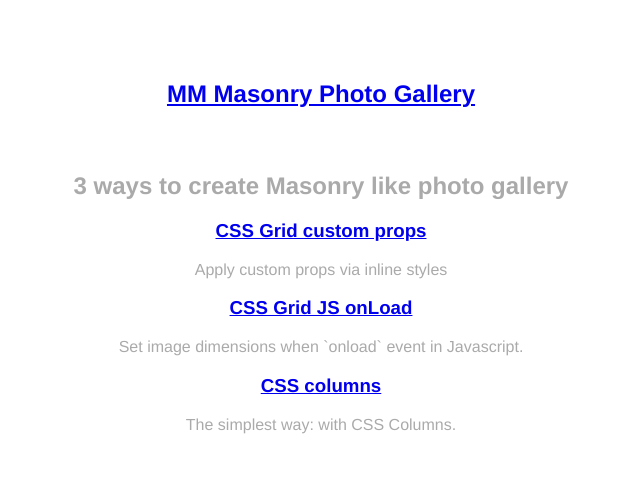
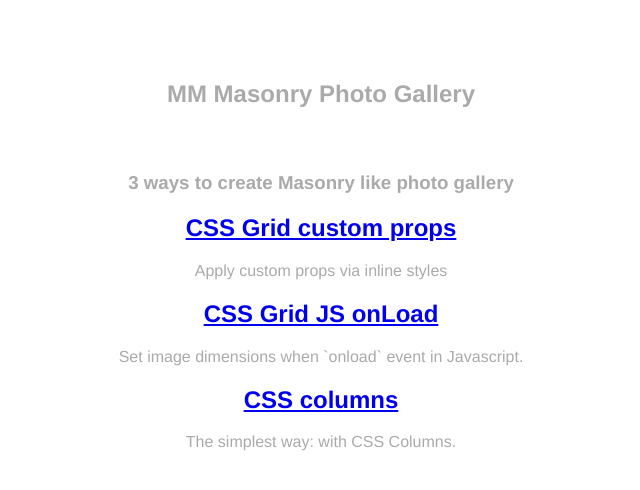
Before and after one commit to manumorante/mm-masonry, a website: page index.html in a window 1280 px wide. Shown: the whole page, without its empty margins (319-959 px from the left). Drawn offline with Linux system fonts and the light colour scheme.

Commit message:
use relative paths

```diff
--- a/index.html
+++ b/index.html
@@ -11,31 +11,29 @@
 
     <meta property="og:site_name" content="MM Masonry like photo gallery" />
     <meta property="og:type" content="website" />
-    <meta property="og:url" content="https://masonry.manumorante.com" />
+    <meta property="og:url" content="https://manumorante.github.io/mm-masonry/" />
     <meta
       property="og:title"
       content="3 ways to create Masonry like photo gallery pure CSS" />
     <meta
       property="og:description"
       content="3 ways to create Masonry like photo gallery pure CSS" />
-    <meta property="og:image" content="/public/pure-css-masonry-og.png" />
+    <meta property="og:image" content="pure-css-masonry-og.png" />
     <meta property="og:image:width" content="1200" />
     <meta property="og:image:height" content="628" />
   </head>
   <body>
     <div class="container">
-      <h1>
-        <a href="/">MM Masonry Photo Gallery</a>
-      </h1>
-      <h2>3 ways to create Masonry like photo gallery</h2>
+      <h1>MM Masonry Photo Gallery</h1>
+      <h3>3 ways to create Masonry like photo gallery</h3>
       <nav>
-        <h3><a href="./web/01-css-grid-custom-props.html">CSS Grid custom props</a></h3>
+        <h2><a href="./web/01-css-grid-custom-props.html">CSS Grid custom props</a></h2>
         <p>Apply custom props via inline styles</p>
 
-        <h3><a href="./web/02-css-grid-js-load.html">CSS Grid JS onLoad</a></h3>
+        <h2><a href="./web/02-css-grid-js-load.html">CSS Grid JS onLoad</a></h2>
         <p>Set image dimensions when `onload` event in Javascript.</p>
 
-        <h3><a href="./web/03-css-colums.html">CSS columns</a></h3>
+        <h2><a href="./web/03-css-colums.html">CSS columns</a></h2>
         <p>The simplest way: with CSS Columns.</p>
       </nav>
     </div>
```
Also changed, not shown: web/01-css-grid-custom-props.html (+5 -5 lines), web/02-css-grid-js-load.html (+1 -1 lines), web/03-css-colums.html (+1 -1 lines).
